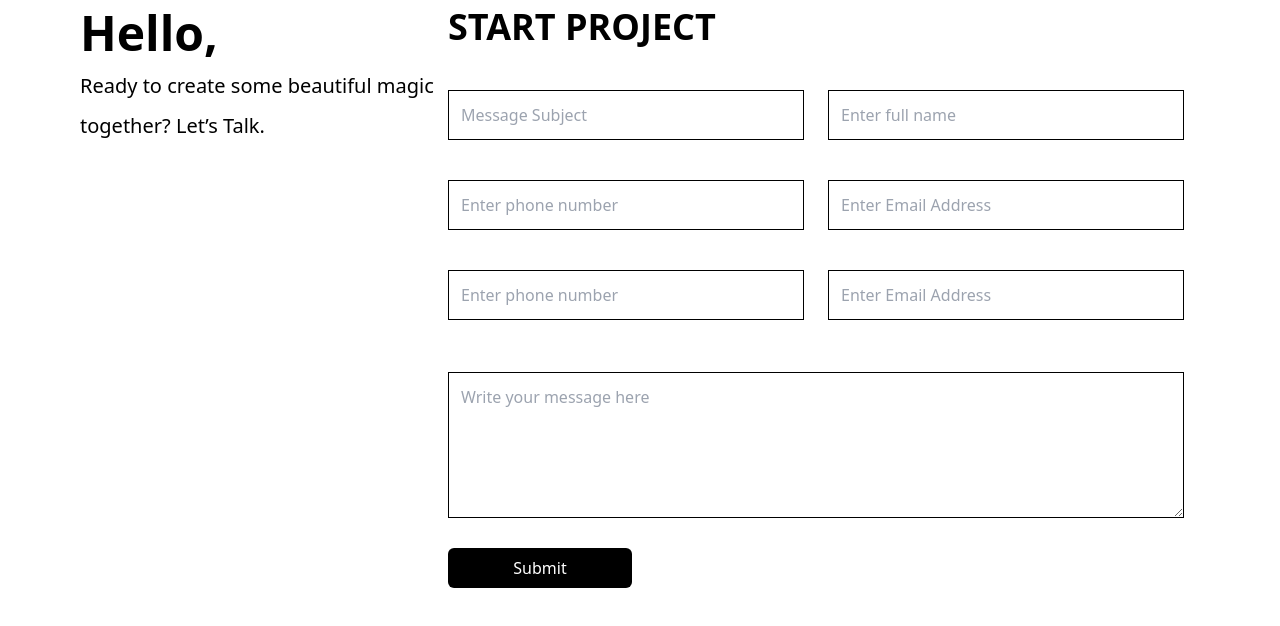
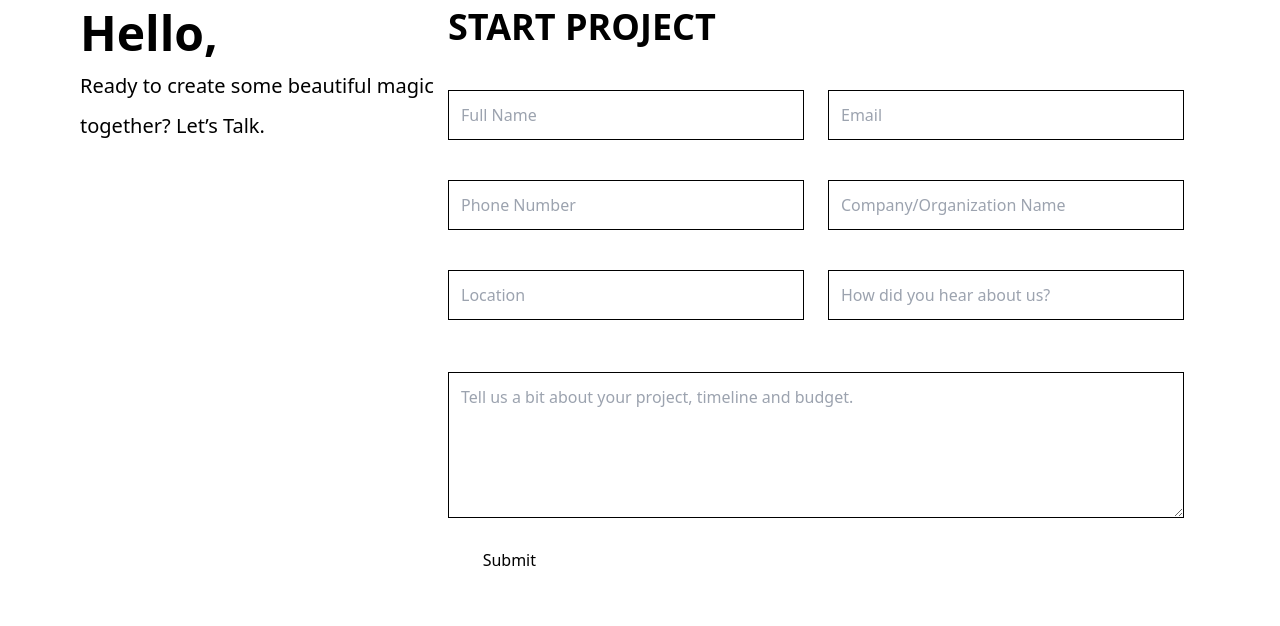
Before and after one commit to 4eug/Obodai-s-Website, a Next.js app: page /contact in a window 1280 px wide. Shown: the top 626 px of the page. Built offline with nearby package versions, Linux system fonts and the light colour scheme.

Commit message:
Contact Us Page

```diff
--- a/components/Contact-Us/Contacts.jsx
+++ b/components/Contact-Us/Contacts.jsx
@@ -19,7 +19,7 @@ const Contacts = () => {
                     type='text'
                     id='subject'
                     className='block w-full p-3 mt-4 border border-black '
-                    placeholder='Message Subject '
+                    placeholder='Full Name'
                     required
                   />
                 </div>
@@ -28,7 +28,7 @@ const Contacts = () => {
                     type='text'
                     id='fullname'
                     className='block w-full p-3 mt-4 border border-black'
-                    placeholder='Enter full name'
+                    placeholder='Email'
                     required
                   />
                 </div>
@@ -40,7 +40,7 @@ const Contacts = () => {
                     min={10}
                     id='phone'
                     className='block w-full p-3 mt-4 border border-black'
-                    placeholder='Enter phone number'
+                    placeholder='Phone Number'
                     required
                   />
                 </div>
@@ -49,7 +49,7 @@ const Contacts = () => {
                     type='email'
                     id='email'
                     className='block w-full p-3 mt-4 border border-black '
-                    placeholder='Enter Email Address'
+                    placeholder='Company/Organization Name'
                     req
                   />
                 </div>
@@ -61,7 +61,7 @@ const Contacts = () => {
                     min={10}
                     id='phone'
                     className='block w-full p-3 mt-4 border border-black'
-                    placeholder='Enter phone number'
+                    placeholder='Location'
                     required
                   />
                 </div>
@@ -70,7 +70,7 @@ const Contacts = () => {
                     type='email'
                     id='email'
                     className='block w-full p-3 mt-4 border border-black '
-                    placeholder='Enter Email Address'
+                    placeholder='How did you hear about us?'
                     req
                   />
                 </div>
@@ -83,7 +83,7 @@ const Contacts = () => {
                     type='text'
                     id='message'
                     className='text-left w-full p-3 mt-2 border border-black '
-                    placeholder='Write your message here'
+                    placeholder='Tell us a bit about your project, timeline and budget.'
                   />
                 </div>
               </div>
@@ -91,7 +91,7 @@ const Contacts = () => {
               <div className='my-5'>
                 <button
                   type='submit'
-                  className='w-full sm:w-1/3 xl:w-1/4 bg-black text-obodai-header-h6 rounded-md py-2 text-white'
+                  className='w-1/6 text-obodai-header-h6 text-black'
                 >
                   Submit
                 </button>
```
